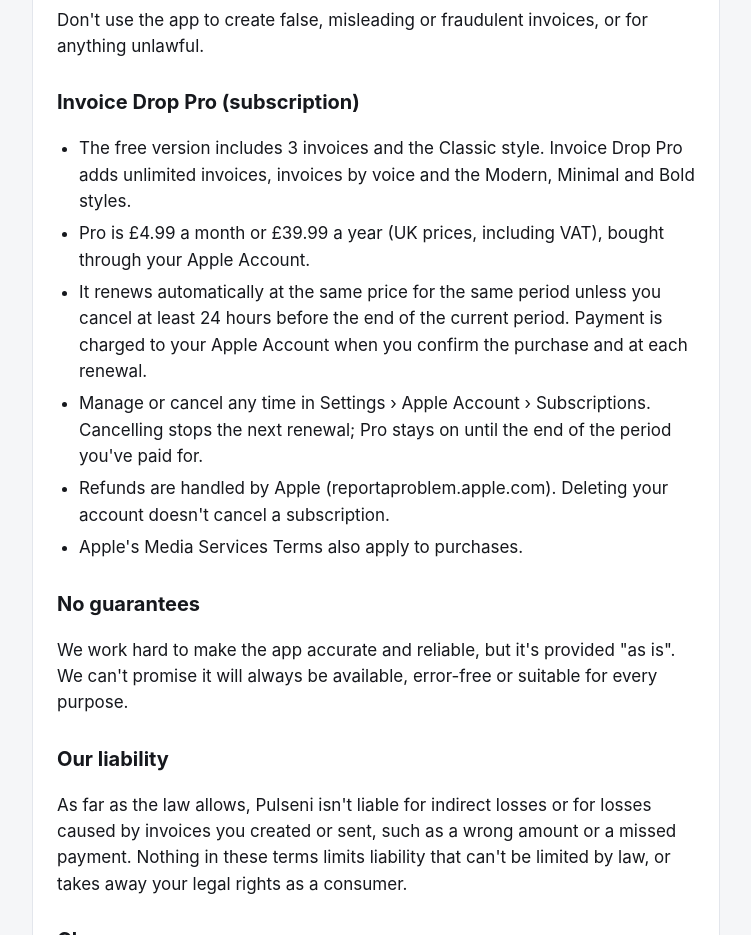
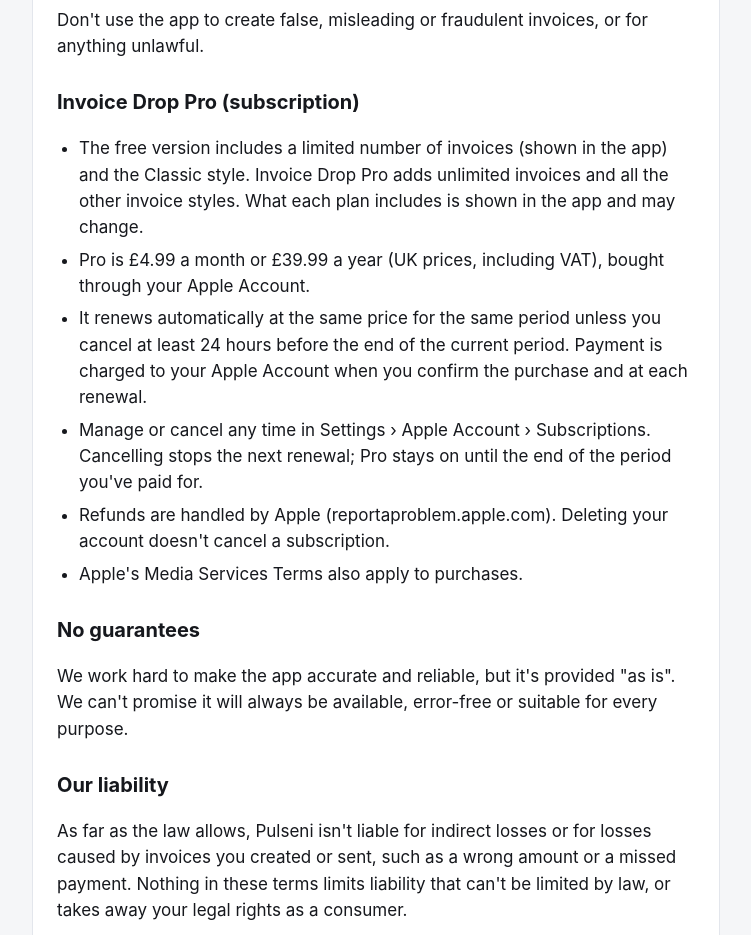
Before and after one commit to Ahmed-Gaiye/invoice-drop-site, a plain HTML site: page terms/index.html in a window 1280 px wide. Shown: the part 1040-1975 px from the top of the page, without its empty margins (264-1015 px from the left). Drawn offline with Linux system fonts and the light colour scheme.

Commit message:
Terms: free allowance shown in the app; Pro = unlimited invoices and all styles

```diff
--- a/terms/index.html
+++ b/terms/index.html
@@ -22,7 +22,7 @@
 <p>Don&#x27;t use the app to create false, misleading or fraudulent invoices, or for anything unlawful.</p>
 <h2>Invoice Drop Pro (subscription)</h2>
 <ul>
-<li>The free version includes 3 invoices and the Classic style. Invoice Drop Pro adds unlimited invoices, invoices by voice and the Modern, Minimal and Bold styles.</li>
+<li>The free version includes a limited number of invoices (shown in the app) and the Classic style. Invoice Drop Pro adds unlimited invoices and all the other invoice styles. What each plan includes is shown in the app and may change.</li>
 <li>Pro is £4.99 a month or £39.99 a year (UK prices, including VAT), bought through your Apple Account.</li>
 <li>It renews automatically at the same price for the same period unless you cancel at least 24 hours before the end of the current period. Payment is charged to your Apple Account when you confirm the purchase and at each renewal.</li>
 <li>Manage or cancel any time in Settings › Apple Account › Subscriptions. Cancelling stops the next renewal; Pro stays on until the end of the period you&#x27;ve paid for.</li>
```
